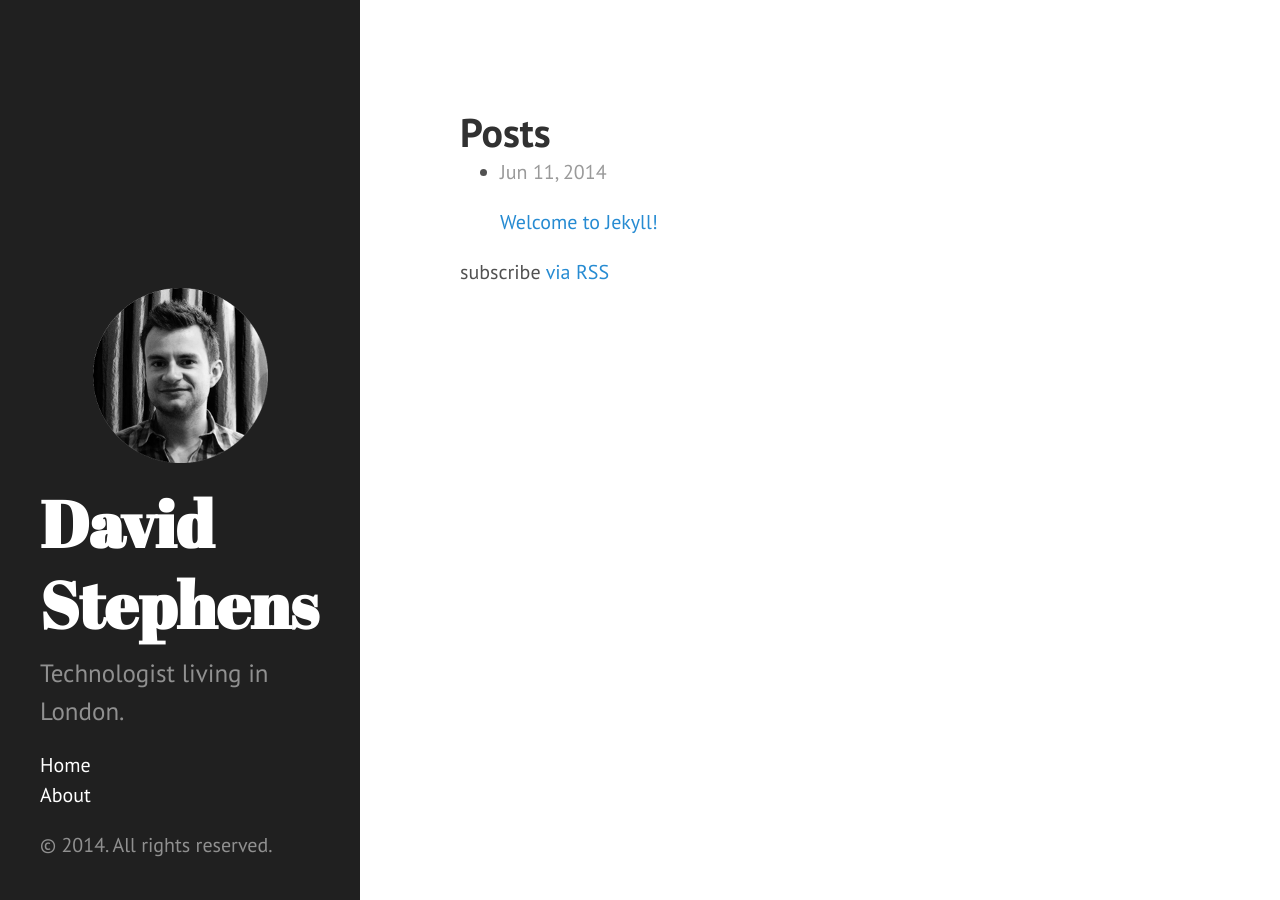
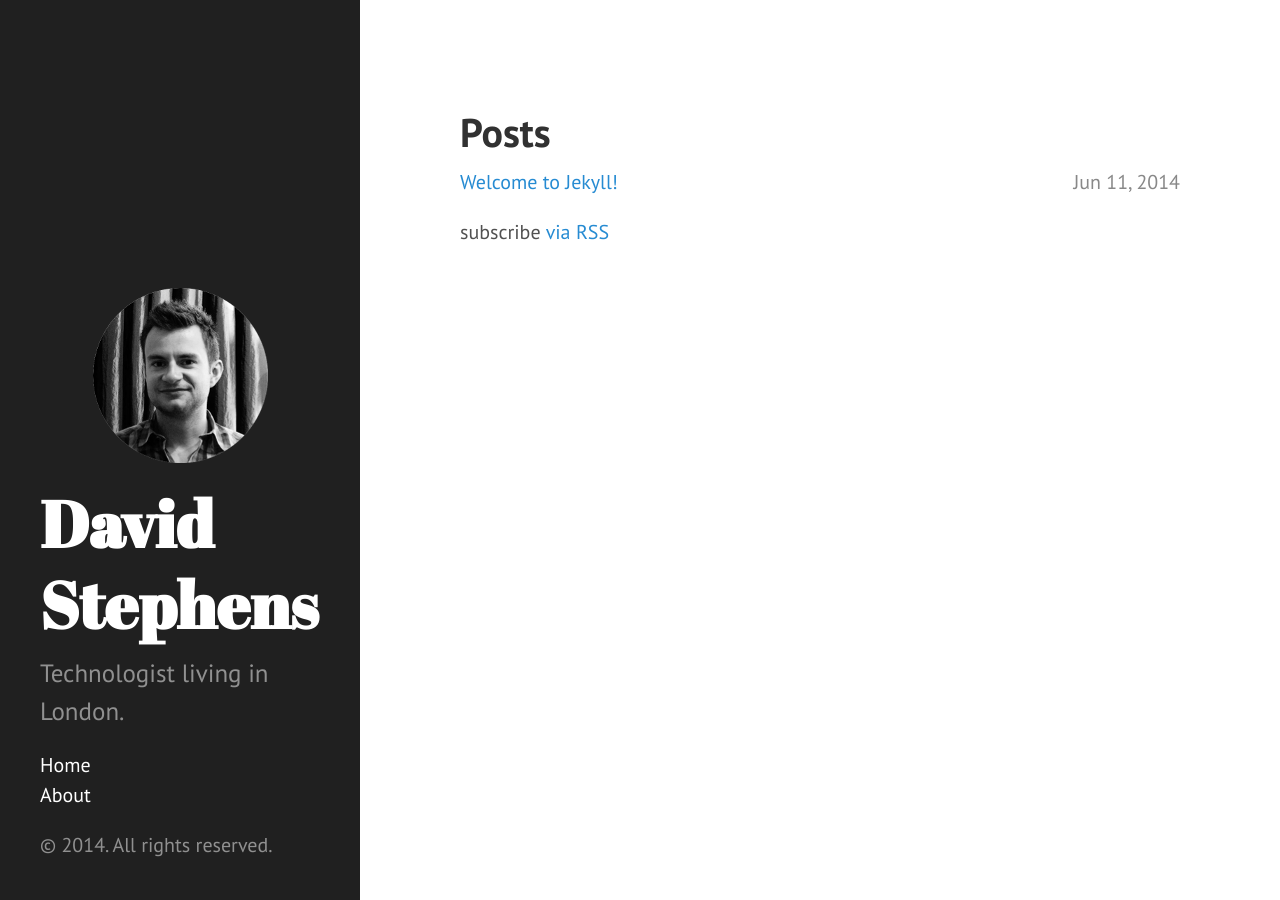
Before and after one commit to davestephens/davestephens.github.io, a Jekyll site: the page built from index.html, in a window 1280 px wide. Built offline with Jekyll 4.4.1, drawn with Linux system fonts in a browser that asks for light colours; the list of posts is cut into pages by our own code.

Commit message:
More layout setup

```diff
--- a/assets/css/poole.css
+++ b/assets/css/poole.css
@@ -351,6 +351,23 @@ tbody tr:nth-child(odd) th {
 }
 
 
+/* Posts Index */
+ul.posts {
+    padding-left: 0px;
+}
+
+ul.posts li {
+  list-style: none;
+}
+
+ul.posts li span.post-date {
+  color: #888888;
+  float: right;
+    padding-top: 10px;
+}
+
+
+
 /*
  * Pagination
  *
--- a/index.html
+++ b/index.html
@@ -9,12 +9,12 @@ layout: default
   <ul class="posts">
     {% for post in site.posts %}
       <li>
+        <a class="post-link" href="{{ post.url | prepend: site.baseurl }}">{{ post.title }}</a>
         <span class="post-date">{{ post.date | date: "%b %-d, %Y" }}</span>
-        <a class="post-link" href="{{ post.url | prepend: site.baseurl }}">{{ post.title }}</a>
       </li>
     {% endfor %}
   </ul>
 
-  <p class="rss-subscribe">subscribe <a href="{{ "/feed.xml" | prepend: site.baseurl }}">via RSS</a></p>
+  <p class="rss-subscribe">subscribe <a href="{{ "/atom.xml" | prepend: site.baseurl }}">via RSS</a></p>
 
 </div>
```
